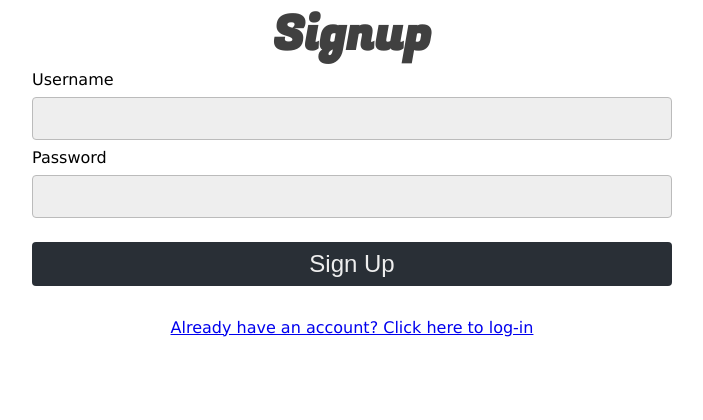
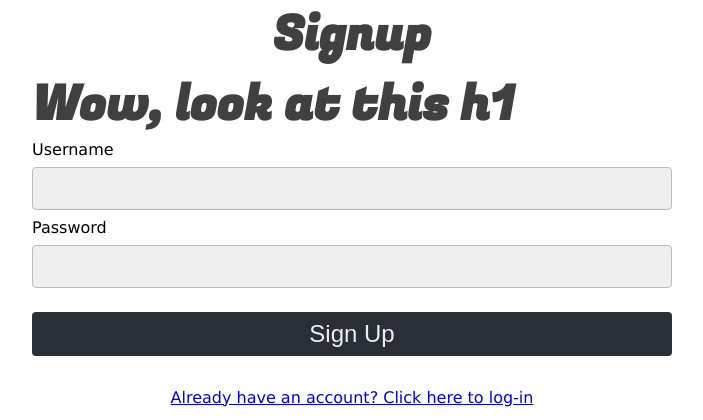
Before and after one commit to jnoel01/Art-Point, a Node server app: template views/pages/signup.handlebars in a window 1280 px wide. Shown: the part 48-468 px from the top of the page, without its empty margins (288-991 px from the left). Run offline with Node 20, Linux system fonts and the light colour scheme; the template is opened without the code that fills it, so the values that code supplies are empty; some libraries are stand-ins or nearby versions.

Commit message:
added stuff

```diff
--- a/views/pages/signup.handlebars
+++ b/views/pages/signup.handlebars
@@ -8,6 +8,7 @@
 		<main class="page">
 			<h1>Signup</h1>
 			<form action="/signup" method="POST" id="signup-form">
+				<h1>Wow, look at this h1</h1>
 				<label for="username">Username</label>
 				<input id="username" name="username" class="username" />
 				<label for="password">Password</label>
```
